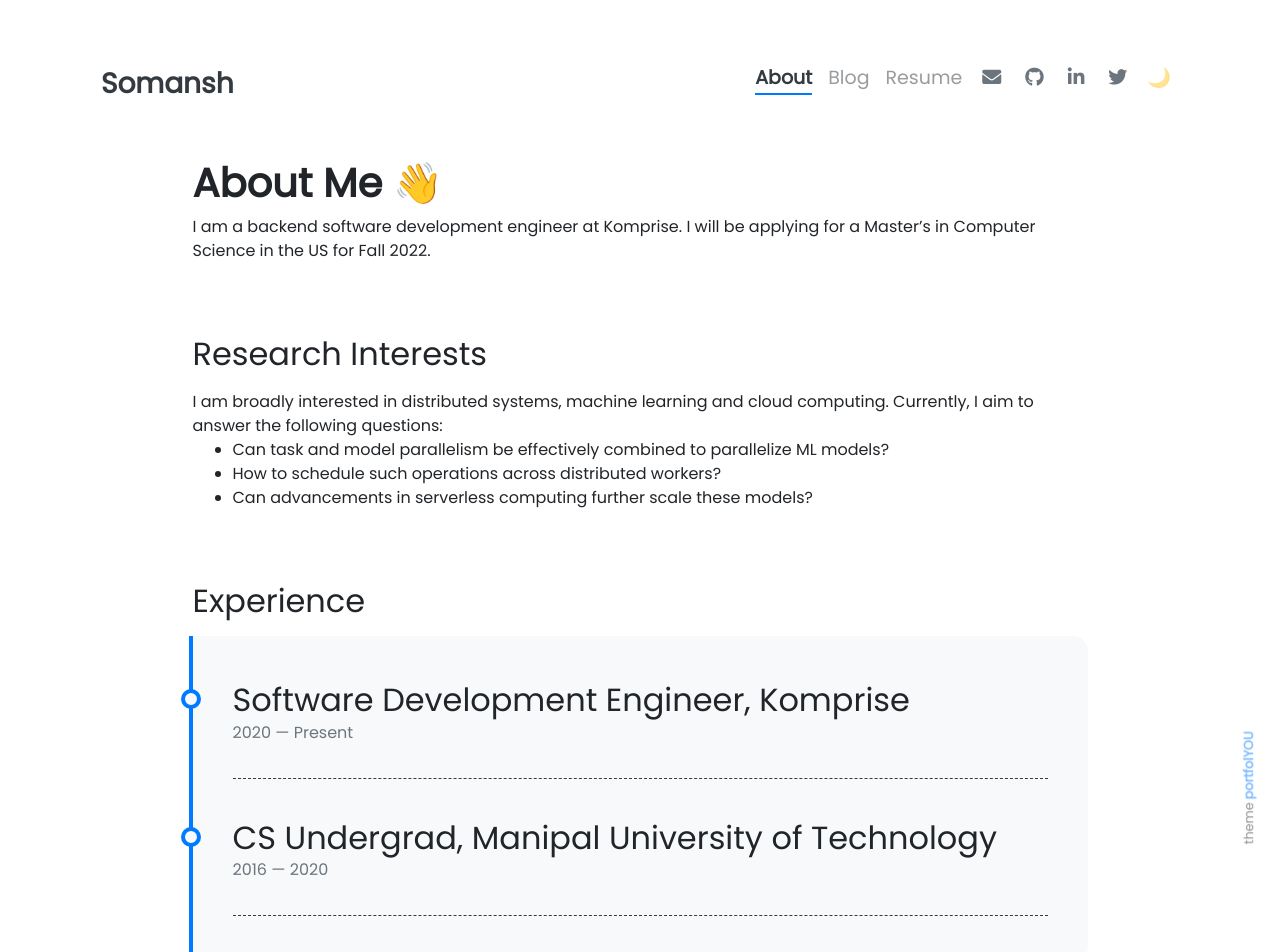
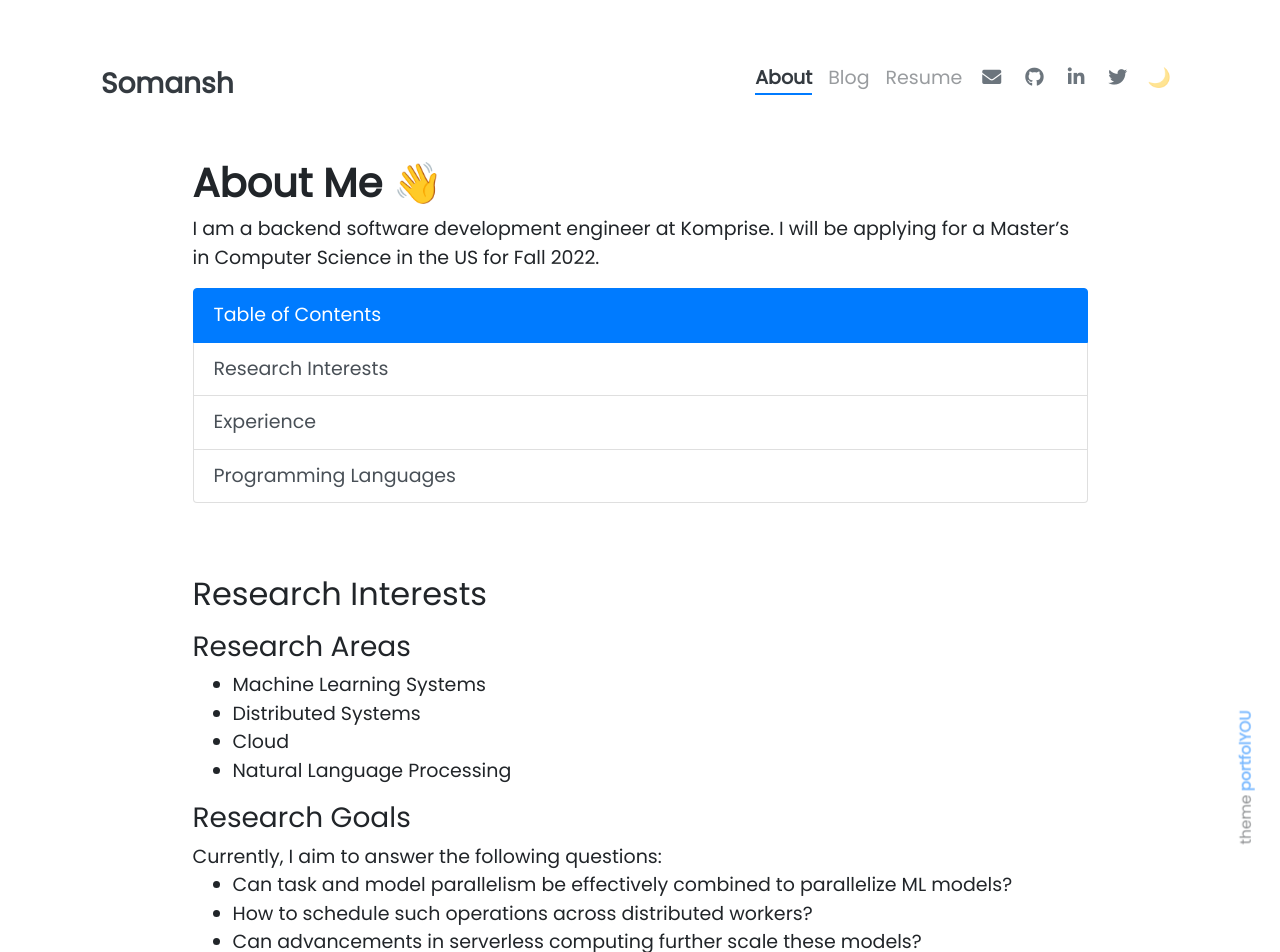
Before and after one commit to somanshreddy/somanshreddy.github.io, a Jekyll site: the page built from pages/about.md, in a window 1280 px wide. Shown: the top 952 px of the page. Built offline with Jekyll 4.4.1, drawn with Linux system fonts in a browser that asks for light colours; nearby versions of some CDN libraries; emoji names are drawn with the system emoji font.

Commit message:
Adding a table of content for 'About' section

```diff
--- a/_includes/about/research.html
+++ b/_includes/about/research.html
@@ -1,13 +1,21 @@
 <div class="col mt-4">
   <h2 class="mb-3">{{ include.title }}</h2>
 
-  I am broadly interested in distributed systems, machine learning and cloud computing.
+  <h3>Research Areas</h3>
+  <ul>
+  	<li>Machine Learning Systems</li>
+  	<li>Distributed Systems</li>
+  	<li>Cloud</li>
+  	<li>Natural Language Processing</li>
+  </ul>
+
+  <h3>Research Goals</h3>
   Currently, I aim to answer the following questions:
 
- <ul>
-  <li>Can task and model parallelism be effectively combined to parallelize ML models?</li>
-  <li>How to schedule such operations across distributed workers?</li>
-  <li>Can advancements in serverless computing further scale these models?</li>
- </ul>
+  <ul>
+   <li>Can task and model parallelism be effectively combined to parallelize ML models?</li>
+   <li>How to schedule such operations across distributed workers?</li>
+   <li>Can advancements in serverless computing further scale these models?</li>
+  </ul>
 
 </div>
--- a/_sass/_base.scss
+++ b/_sass/_base.scss
@@ -4,6 +4,7 @@ html {
 
 body {
   font-family: "Poppins", sans-serif;
+  font-size: 19px
 }
 
 .badge {
--- a/pages/about.md
+++ b/pages/about.md
@@ -9,15 +9,22 @@ weight: 2
 
 I am a backend software development engineer at Komprise. I will be applying for a Master's in Computer Science in the US for Fall 2022.
 
-<div class="row">
+{% capture list_items %}
+Research Interests
+Experience
+Programming Languages
+{% endcapture %}
+{% include elements/list.html title="Table of Contents" type="toc" %}
+
+<div class="row" id="research-nterests">
 {% include about/research.html title="Research Interests" %}
 </div>
 
-<div class="row">
+<div class="row" id="experience">
 {% include about/timeline.html title="Experience" %}
 </div>
 
-<div class="row">
+<div class="row" id="programming-languages">
 {% include about/skills.html title="Programming Languages" source=site.data.programming-skills %}
 <!-- {% include about/skills.html title="Other Skills" source=site.data.other-skills %} -->
 </div>
```
